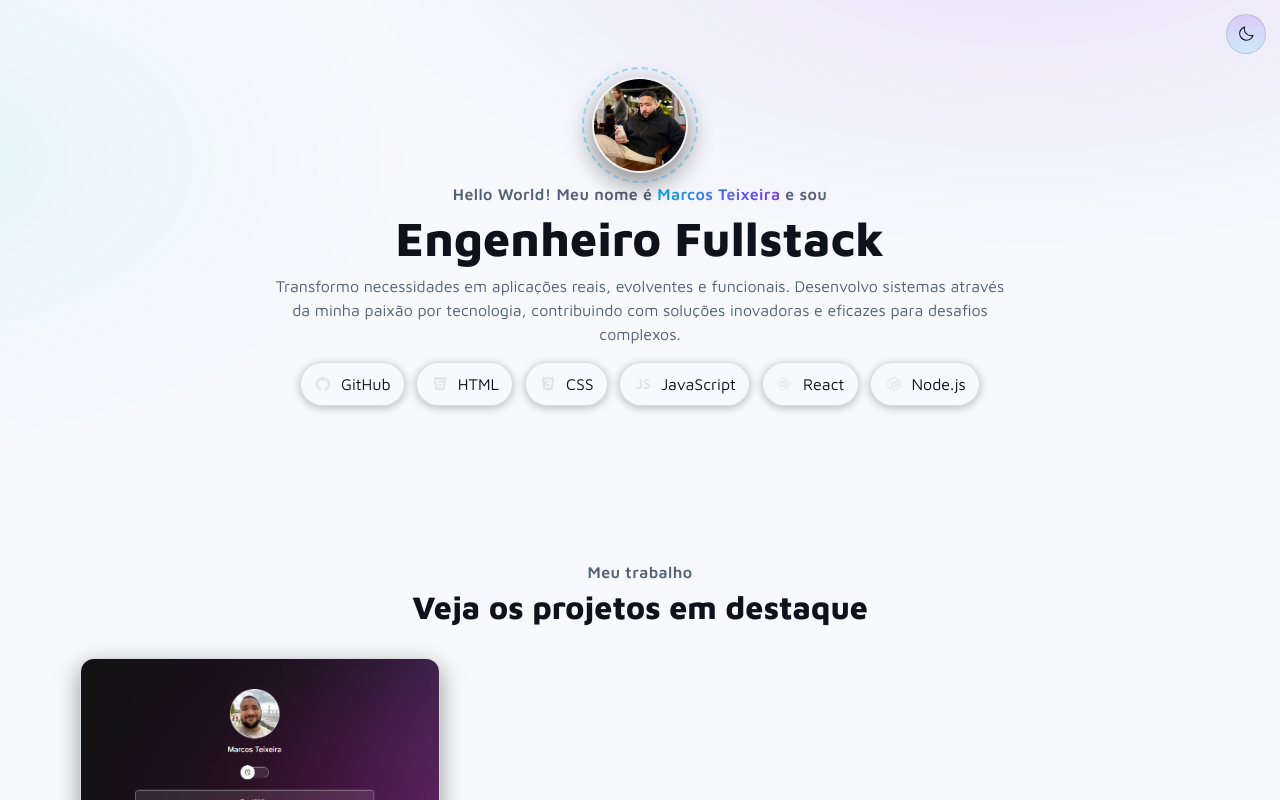
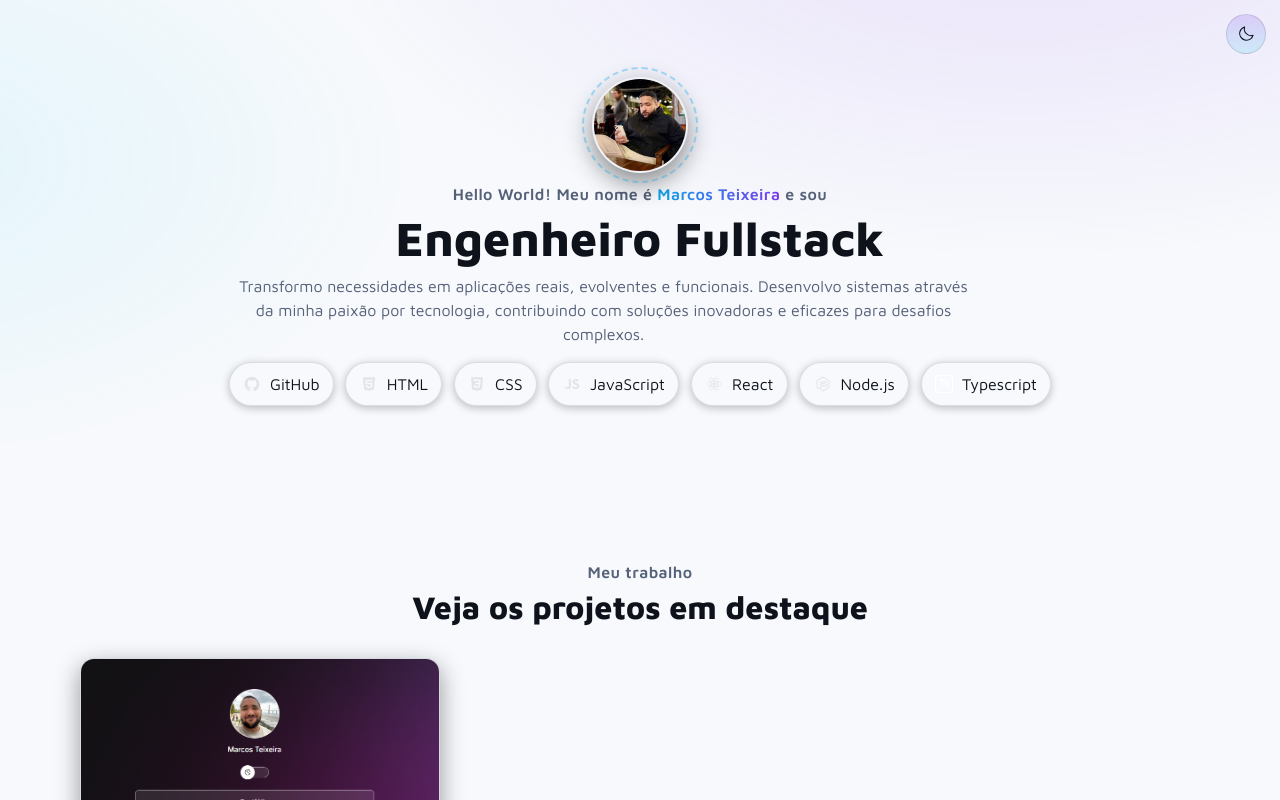
Before and after one commit to moliveirateixeira/portfolio-react, a React (Vite) app: page / in a window 1280 px wide. Shown: the top 800 px of the page. Built offline with nearby package versions, Linux system fonts and the light colour scheme.

Commit message:
adding typescript tag

```diff
--- a/src/data/tags.ts
+++ b/src/data/tags.ts
@@ -11,5 +11,6 @@ export const tags: TagItem[] = [
   { label: "CSS",        iconSrc: asset("/assets/CSS.svg") },
   { label: "JavaScript", iconSrc: asset("/assets/JavaScript.svg") },
   { label: "React",      iconSrc: asset("/assets/React.svg") },
-  { label: "Node.js",    iconSrc: asset("/assets/Node.js.svg") }
+  { label: "Node.js",    iconSrc: asset("/assets/Node.js.svg") },
+  { label: "Typescript",    iconSrc: asset("/assets/Typescript.svg") }
 ];
--- a/src/styles/styles.css
+++ b/src/styles/styles.css
@@ -113,6 +113,7 @@ p{ margin: 0 0 1rem; }
 .tags{
   display: flex; flex-wrap: wrap; justify-content: center;
   gap: .7rem; margin-top: .2rem;
+
 }
 .tag{
   display: inline-flex; align-items: center; gap: .55rem;
@@ -122,6 +123,7 @@ p{ margin: 0 0 1rem; }
   border-radius: 999px;
   box-shadow: 0 2px 8px rgba(0,0,0,.25);
   transition: transform .08s ease, box-shadow .2s ease, border-color .2s ease, background .2s ease;
+
 }
 .tag img{ width: 18px; height: 18px; }
 .tag:hover{
```
Also changed, not shown: public/assets/Typescript.svg (added).
